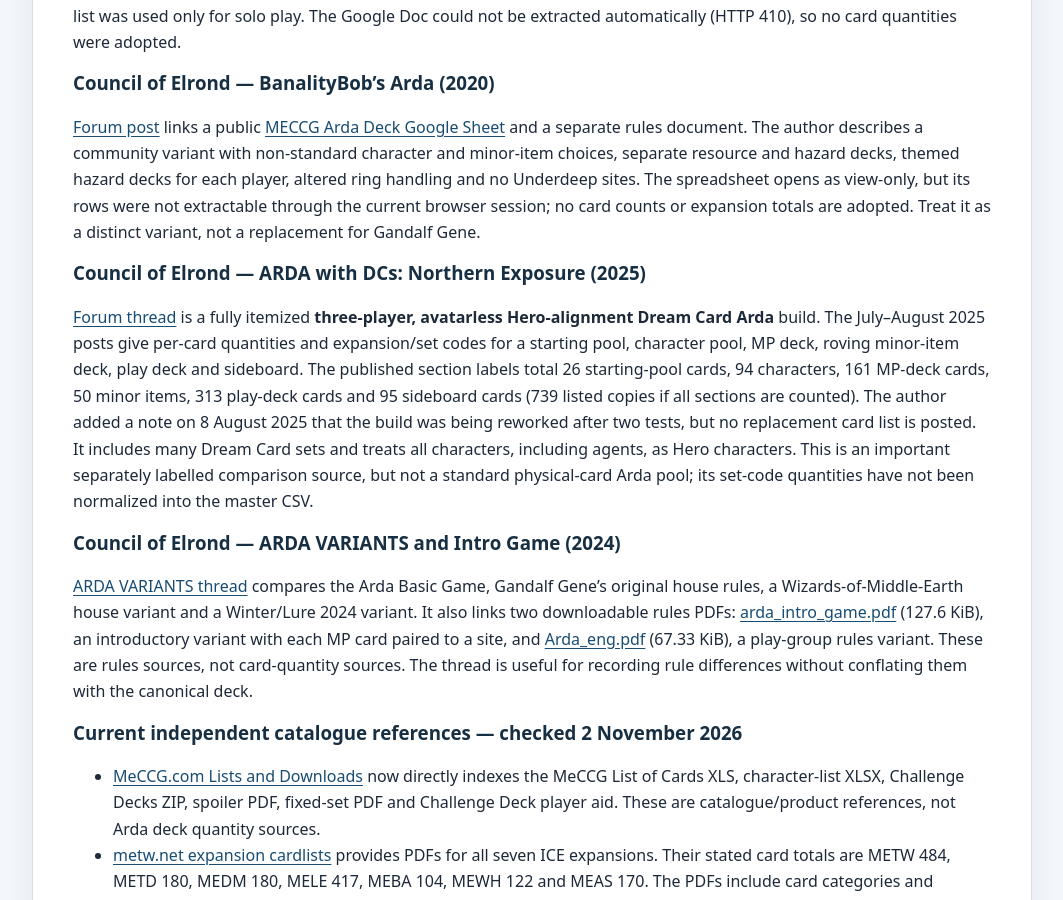
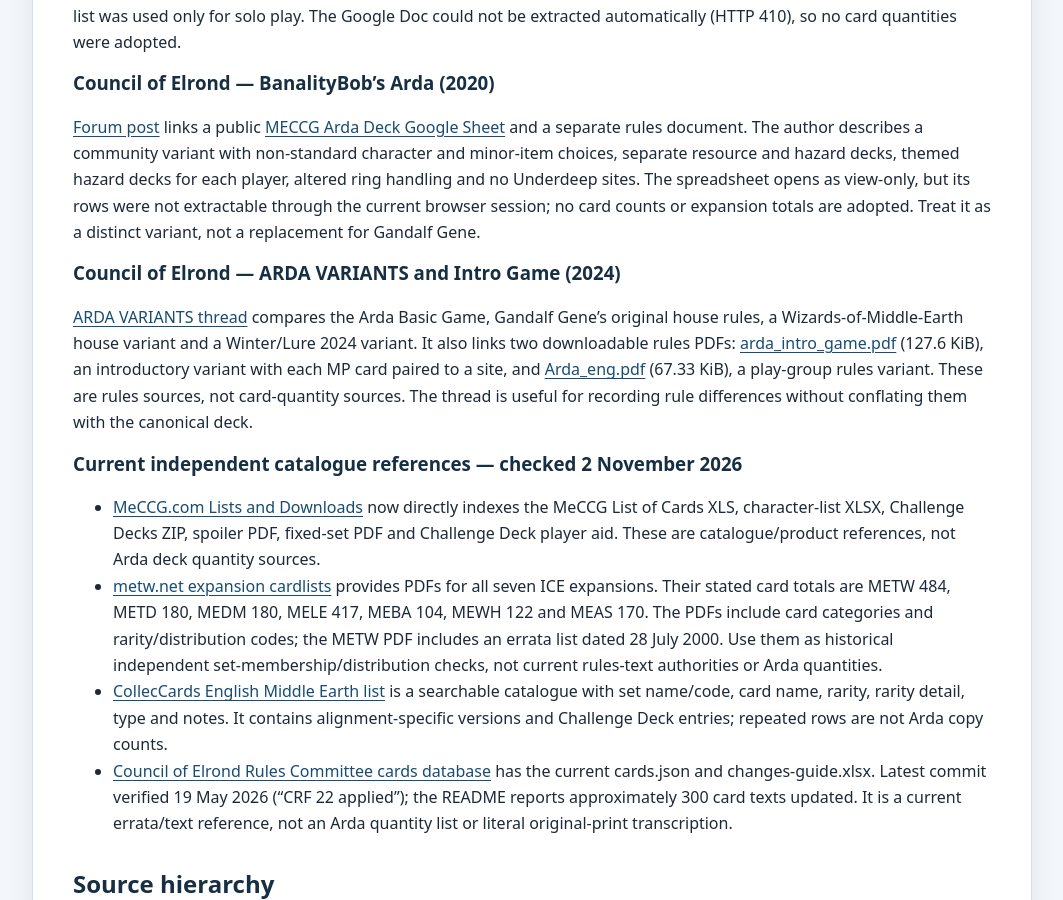
Before and after one commit to JamSpot/meccg-arda-master-database, a Jekyll site: the page built from docs/sources.md, in a window 1280 px wide and 900 px high, scrolled down 6067 px. Shown: the whole window, without its empty margins (108-1171 px from the left). Built offline with Jekyll 4.4.1, drawn with Linux system fonts in a browser that asks for light colours; our own code applies the rules of GitHub Pages for plain Markdown files.

Commit message:
Remove Dream Card list from active Arda source register

```diff
--- a/docs/sources.md
+++ b/docs/sources.md
@@ -151,10 +151,6 @@ For this Hero-only project, the 48 Minion-alignment rows / 68 copies are exclude
 
 [Forum post](https://www.councilofelrond.org/forum/viewtopic.php?f=37&t=4324) links a public [MECCG Arda Deck Google Sheet](https://docs.google.com/spreadsheets/d/1a_32IVLD7SkX6A8fqVsAz95i67HtcxAb4VZYuvxg8ns/edit?usp=sharing) and a separate rules document. The author describes a community variant with non-standard character and minor-item choices, separate resource and hazard decks, themed hazard decks for each player, altered ring handling and no Underdeep sites. The spreadsheet opens as view-only, but its rows were not extractable through the current browser session; no card counts or expansion totals are adopted. Treat it as a distinct variant, not a replacement for Gandalf Gene.
 
-### Council of Elrond — ARDA with DCs: Northern Exposure (2025)
-
-[Forum thread](https://www.councilofelrond.org/forum/viewtopic.php?f=37&t=5233) is a fully itemized **three-player, avatarless Hero-alignment Dream Card Arda** build. The July–August 2025 posts give per-card quantities and expansion/set codes for a starting pool, character pool, MP deck, roving minor-item deck, play deck and sideboard. The published section labels total 26 starting-pool cards, 94 characters, 161 MP-deck cards, 50 minor items, 313 play-deck cards and 95 sideboard cards (739 listed copies if all sections are counted). The author added a note on 8 August 2025 that the build was being reworked after two tests, but no replacement card list is posted. It includes many Dream Card sets and treats all characters, including agents, as Hero characters. This is an important separately labelled comparison source, but not a standard physical-card Arda pool; its set-code quantities have not been normalized into the master CSV.
-
 ### Council of Elrond — ARDA VARIANTS and Intro Game (2024)
 
 [ARDA VARIANTS thread](https://www.councilofelrond.org/forum/viewtopic.php?f=37&t=4992) compares the Arda Basic Game, Gandalf Gene's original house rules, a Wizards-of-Middle-Earth house variant and a Winter/Lure 2024 variant. It also links two downloadable rules PDFs: [arda_intro_game.pdf](https://www.councilofelrond.org/forum/download/file.php?id=4315) (127.6 KiB), an introductory variant with each MP card paired to a site, and [Arda_eng.pdf](https://www.councilofelrond.org/forum/download/file.php?id=4286) (67.33 KiB), a play-group rules variant. These are rules sources, not card-quantity sources. The thread is useful for recording rule differences without conflating them with the canonical deck.
```
